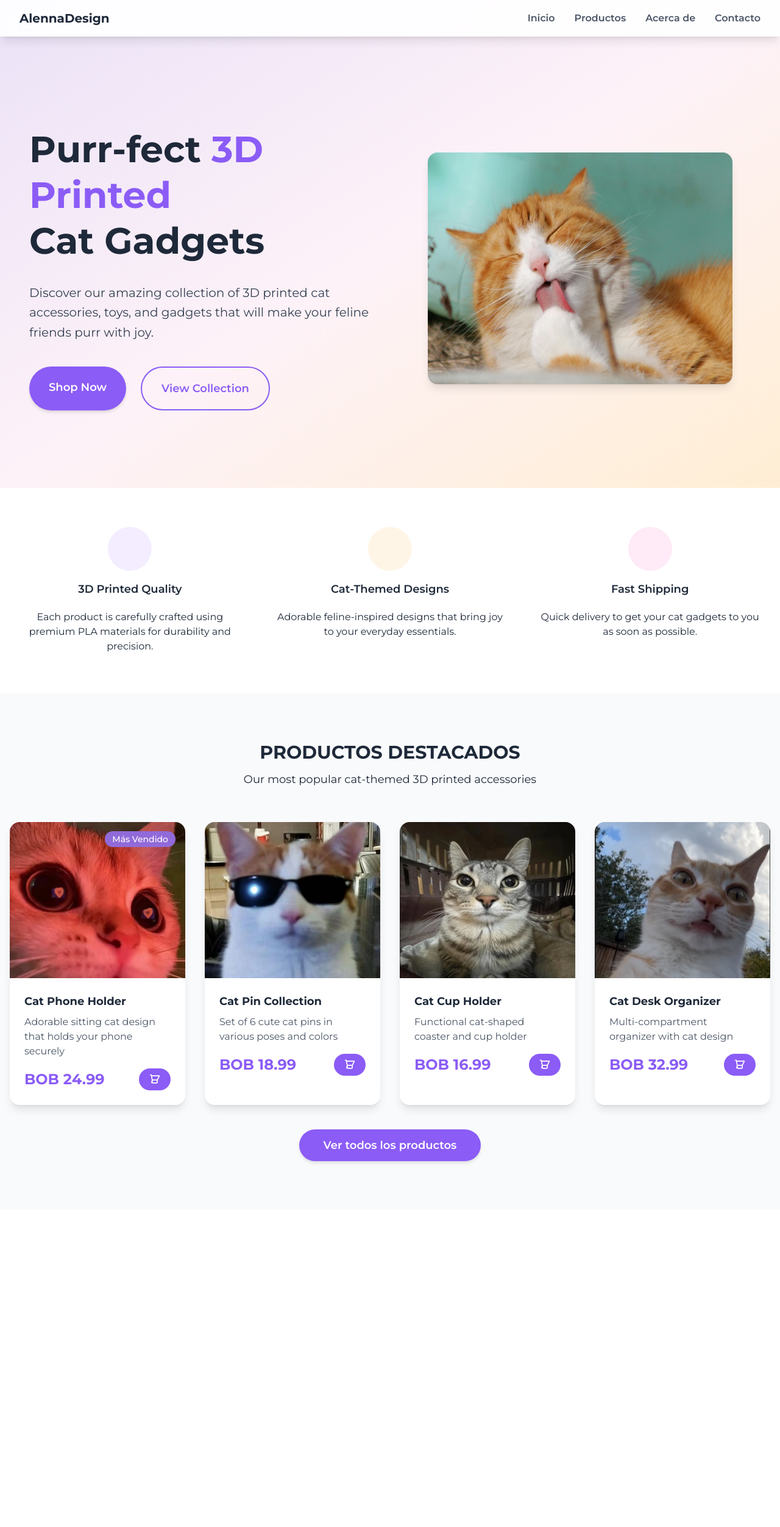
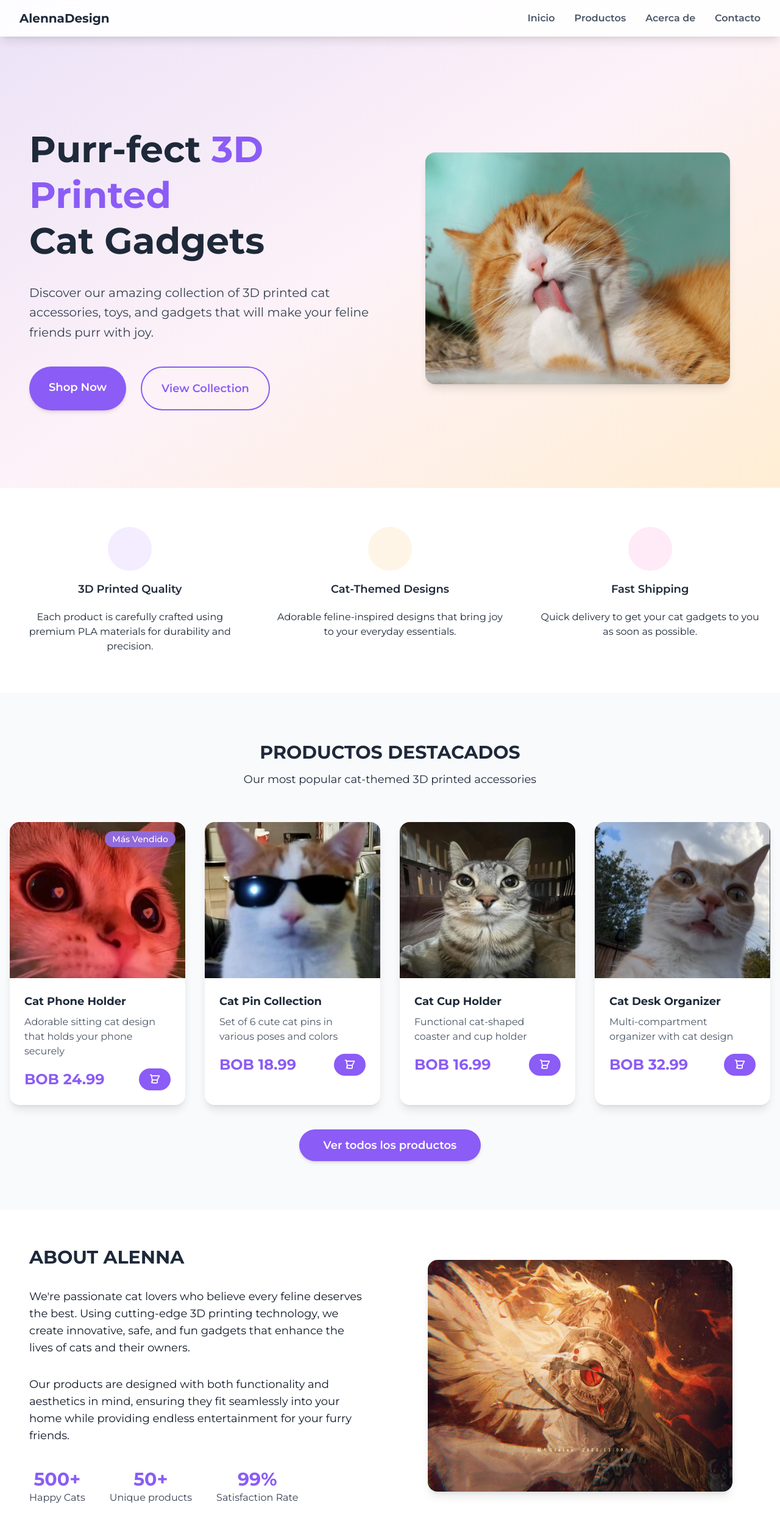
Before and after one commit to gmrcWP/AlennaDesign, a Vue app: page / in a window 1280 px wide. Shown: the top 2504 px of the page at 61% size. Before the commit the page ends 1984 px from the top, so only its background shows below. Built offline with nearby package versions, Linux system fonts and the light colour scheme; some icons are missing.

Commit message:
Feat. about

```diff
--- /dev/null
+++ b/src/components/About.vue
@@ -0,0 +1,39 @@
+<script setup></script>
+
+<template>
+  <section id="acercade" class="flex items-center justify-center py-5 md:py-15">
+    <div class="max-w-7xl xl:max-w-[1400px] 2xl:max-w-[1600px] mx-auto px-4 lg:px-8 xl:px-12 2xl:px-16">
+      <div class="flex flex-col-reverse md:flex-row items-center gap-8 lg:gap-12 xl:gap-16 2xl:gap-18">
+
+        <div class="flex-1 max-w-xl lg:max-w-2xl xl:max-w-3xl text-left mx-auto">
+          <div class="text-left md:mb-10">
+            <h2 class="text-2xl md:text-3xl font-[var(--montserrat)] font-bold text-gray-800">ABOUT ALENNA</h2>
+            <p class="mt-3 text-md md:mt-8 md:text-lg text-gray-900">We're passionate cat lovers who believe every feline deserves the best. Using cutting-edge 3D printing technology, we create innovative, safe, and fun gadgets that enhance the lives of cats and their owners.</p>
+            <p class="mt-3 text-md md:mt-8 md:text-lg text-gray-900">Our products are designed with both functionality and aesthetics in mind, ensuring they fit seamlessly into your home while providing endless entertainment for your furry friends.</p>
+          </div>
+
+
+          <div class="mt-4 lg:mt-10 flex flex-col md:flex-row gap-3 lg:gap-10 sm:justify-start justify-center">
+            <div>
+              <h1 class="flex items-center justify-center text-3xl font-bold font-[var(--montserrat)] text-[var(--primary)]">500+</h1>
+              <p class="flex items-center justify-center text-gray-700 text-md">Happy Cats</p>
+            </div>
+            <div>
+              <h1 class="flex items-center justify-center text-3xl font-bold font-[var(--montserrat)] text-[var(--primary)]">50+</h1>
+              <p class="flex items-center justify-center text-gray-700 text-md">Unique products</p>
+            </div>
+            <div>
+              <h1 class="flex items-center justify-center text-3xl font-bold font-[var(--montserrat)] text-[var(--primary)]">99%</h1>
+              <p class="flex items-center justify-center text-gray-700 text-md">Satisfaction Rate</p>
+            </div>
+          </div>
+        </div>
+
+        <div class="flex-1 hidden md:flex flex items-center justify-center mt-10 md:mt-0">
+          <img src="@/assets/about.jpg" loading="lazy" class="w-[360px] h-[280px] md:w-[300px] md:h-[220px] lg:w-[400px] lg:h-[300px] xl:w-[500px] xl:h-[380px] 2xl:w-[630px] 2xl:h-[440px] rounded-2xl shadow-lg" />
+        </div>
+
+      </div>
+    </div>
+  </section>
+</template>
--- a/src/components/FeaturedProducts.vue
+++ b/src/components/FeaturedProducts.vue
@@ -34,7 +34,6 @@ const products: Product[] =[
         description: "Multi-compartment organizer with cat design",
         price: 32.99,
     },
-
 ];
 
 </script>
--- a/src/components/Hero.vue
+++ b/src/components/Hero.vue
@@ -2,11 +2,12 @@
 
 <template>
   <section id="inicio" class="min-h-screen flex items-center justify-center bg-gradient-to-br from-[#ebe2f7] via-[#fdf2f8] to-[#ffeed4] pt-20">
-    <div class="max-w-7xl xl:max-w-[1400px] 2xl:max-w-[1600px] mx-auto px-4 sm:px-6 lg:px-8 xl:px-12 2xl:px-16">
-      <div class="flex flex-col-reverse md:flex-row items-center gap-8 lg:gap-12 xl:gap-16 2xl:gap-20">
+  <div class="max-w-7xl xl:max-w-[1400px] 2xl:max-w-[1600px] mx-auto px-4 sm:px-6 lg:px-8 xl:px-12 2xl:px-16">
+    <div class="flex flex-col-reverse md:flex-row items-center justify-center gap-8 lg:gap-12">
 
-
-        <div class="flex-1 max-w-xl lg:max-w-2xl xl:max-w-3xl text-center md:text-left">
+      <!-- Text Content -->
+      <div class="flex-1 flex flex-col items-center md:items-start text-center md:text-left">
+        <div class="max-w-xl lg:max-w-2xl xl:max-w-3xl">
           <h1 class="text-4xl sm:text-5xl lg:text-6xl font-[var(--montserrat)] font-bold text-gray-800 leading-tight">
             Purr-fect <span class="text-[var(--primary)] font-[var(--montserrat)]">3D Printed</span><br />
             Cat Gadgets
@@ -16,8 +17,8 @@
             gadgets that will make your feline friends purr with joy.
           </p>
 
-
-          <div class="mt-8 lg:mt-10 flex flex-col sm:flex-row gap-3 lg:gap-6 sm:justify-start justify-center">
+          <!-- Buttons -->
+          <div class="mt-8 lg:mt-10 flex flex-col sm:flex-row gap-3 lg:gap-6 justify-center md:justify-start">
             <a
               href="#"
               class="px-8 py-4 lg:py-5 text-base lg:text-lg rounded-full bg-[var(--primary)] text-white font-semibold shadow-md hover:bg-[#713aed] transition"
@@ -32,12 +33,14 @@
             </a>
           </div>
         </div>
+      </div>
 
-        <div class="flex-1 flex items-center justify-center mt-10 md:mt-0">
-          <img src="@/assets/hero.jpg" loading="lazy" class="w-[360px] h-[280px] md:w-[300px] md:h-[220px] lg:w-[400px] lg:h-[300px] xl:w-[500px] xl:h-[380px] 2xl:w-[630px] 2xl:h-[440px] bg-blue-300 rounded-2xl shadow-lg" />
-        </div>
+      <!-- Image -->
+      <div class="flex-1 flex items-center justify-center">
+        <img src="@/assets/hero.jpg" loading="lazy" class="w-[360px] h-[280px] md:w-[300px] md:h-[220px] lg:w-[400px] lg:h-[300px] xl:w-[500px] xl:h-[380px] 2xl:w-[630px] 2xl:h-[440px] rounded-2xl shadow-lg" />
+      </div>
 
-      </div>
     </div>
+  </div>
 </section>
 </template>
--- a/src/views/HomeView.vue
+++ b/src/views/HomeView.vue
@@ -2,10 +2,12 @@
 import Hero from '@/components/Hero.vue';
 import Features from '@/components/Features.vue';
 import FeaturedProducts from '@/components/FeaturedProducts.vue';
+import About from '@/components/About.vue';
 </script>
 
 <template>
   <Hero />
   <Features />
   <FeaturedProducts />
+  <About />
 </template>
```
Also changed, not shown: src/assets/about.jpg (added).
